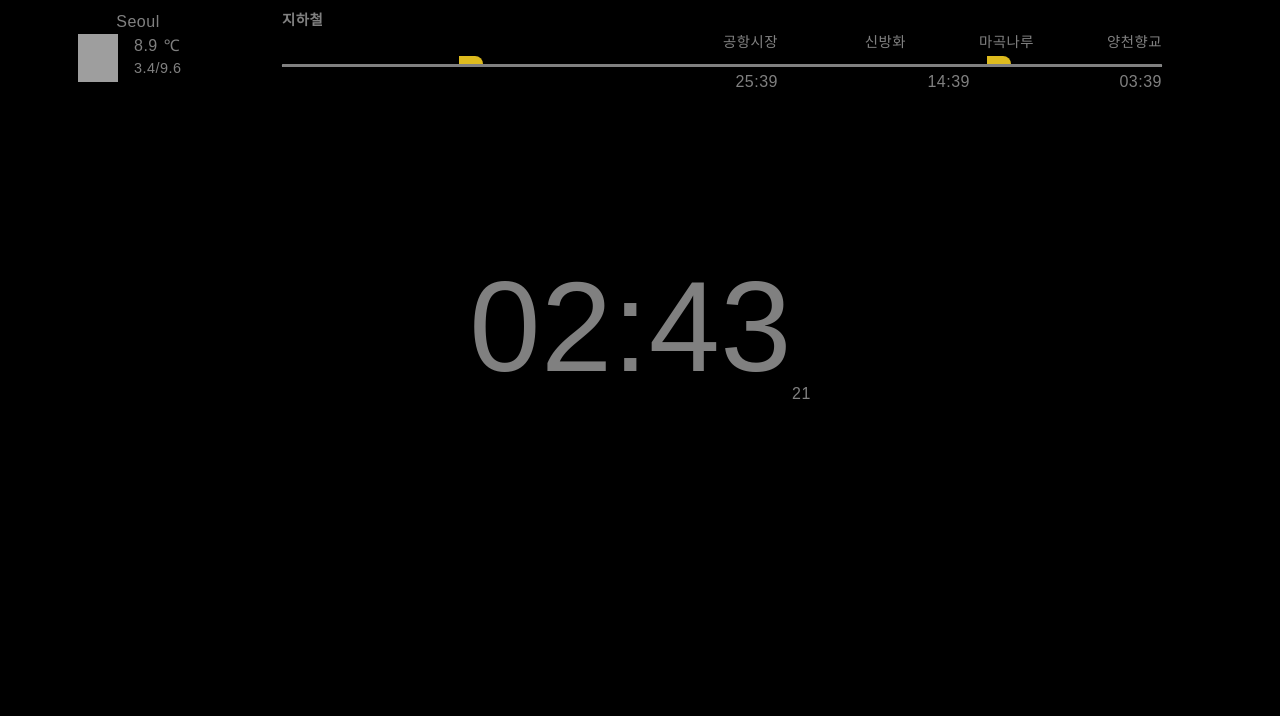
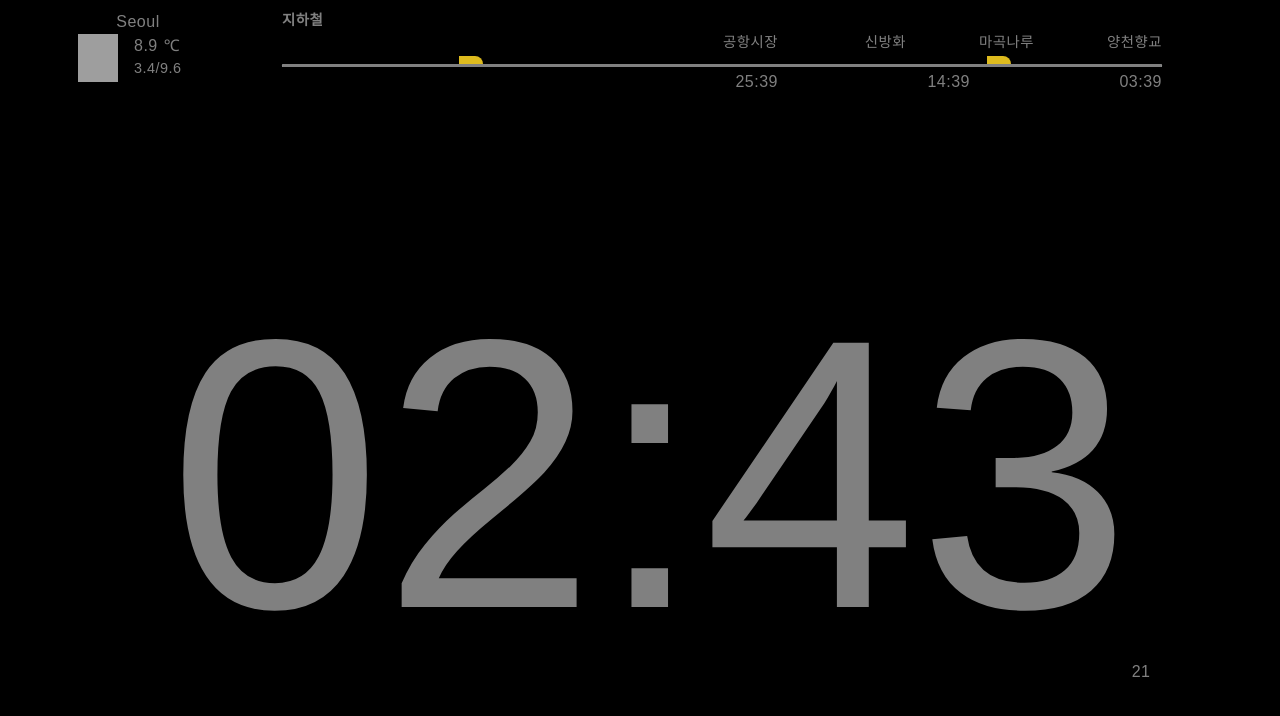
Before and after one commit to digitaltoys/kiosk2, a React (Create React App) app: page / in a window 1280 px wide. Shown: the top 716 px of the page. Built offline with nearby package versions, Linux system fonts and the light colour scheme; no server answers; grey boxes are pictures that could not be loaded.

Commit message:
Update Clock.js

```diff
--- a/src/Clock.js
+++ b/src/Clock.js
@@ -14,10 +14,12 @@ const Clock = ({ curTime }) => {
 
   return (
     <React.Fragment>
-      <div className="clock d-flex justify-content-center align-items-end">
-        <div className="font-xxl">{curTime.substr(0, 5)}</div>
-        <div className="font-m" style={{ marginBbottom: "25px" }}>
-          {curTime.substr(6, 2)}
+      <div className="clockwapper d-flex justify-content-center align-items-center">
+        <div className="clock">{curTime.substr(0, 5)}</div>
+        <div className="secwrapper d-flex align-items-end">
+          <div className="sec font-m" style={{ marginBbottom: "25px" }}>
+            {curTime.substr(6, 2)}
+          </div>
         </div>
       </div>
     </React.Fragment>
```
